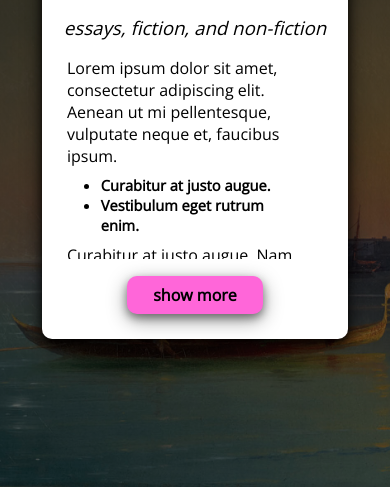
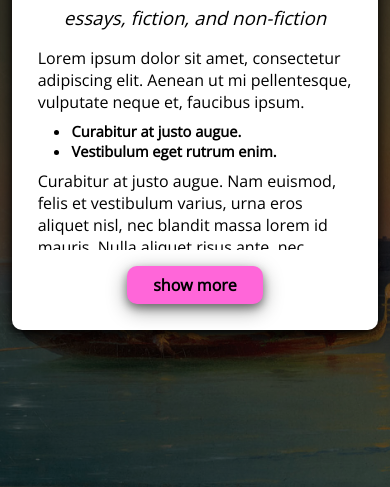
Before and after one commit to austinplambeck/simone-website, a plain HTML site: page index.html in a window 390 px wide. Shown: the part 357-844 px from the top of the page. Drawn offline with nearby package versions, Linux system fonts and the light colour scheme; a web font is replaced by a local one.

Commit message:
Comm7.5 - main-m width change

```diff
--- a/resources/index.css
+++ b/resources/index.css
@@ -166,15 +166,15 @@
 
     .main-m {
         display: block;
-        width: 70%;
+        width: 85%;
         max-width: 450px;
         margin: 8vh auto;
         padding: 2vh;
 
         position: absolute;
         border-radius: 10px;
-        right: 5%;
-        left: 5%;
+        right: 2.5%;
+        left: 2.5%;
         top: 0%;
         background-color: white;
         box-shadow: 0 4px 8px 0 rgba(0, 0, 0, 0.7), 0 6px 20px 0 rgba(0, 0, 0, 0.69);
```
